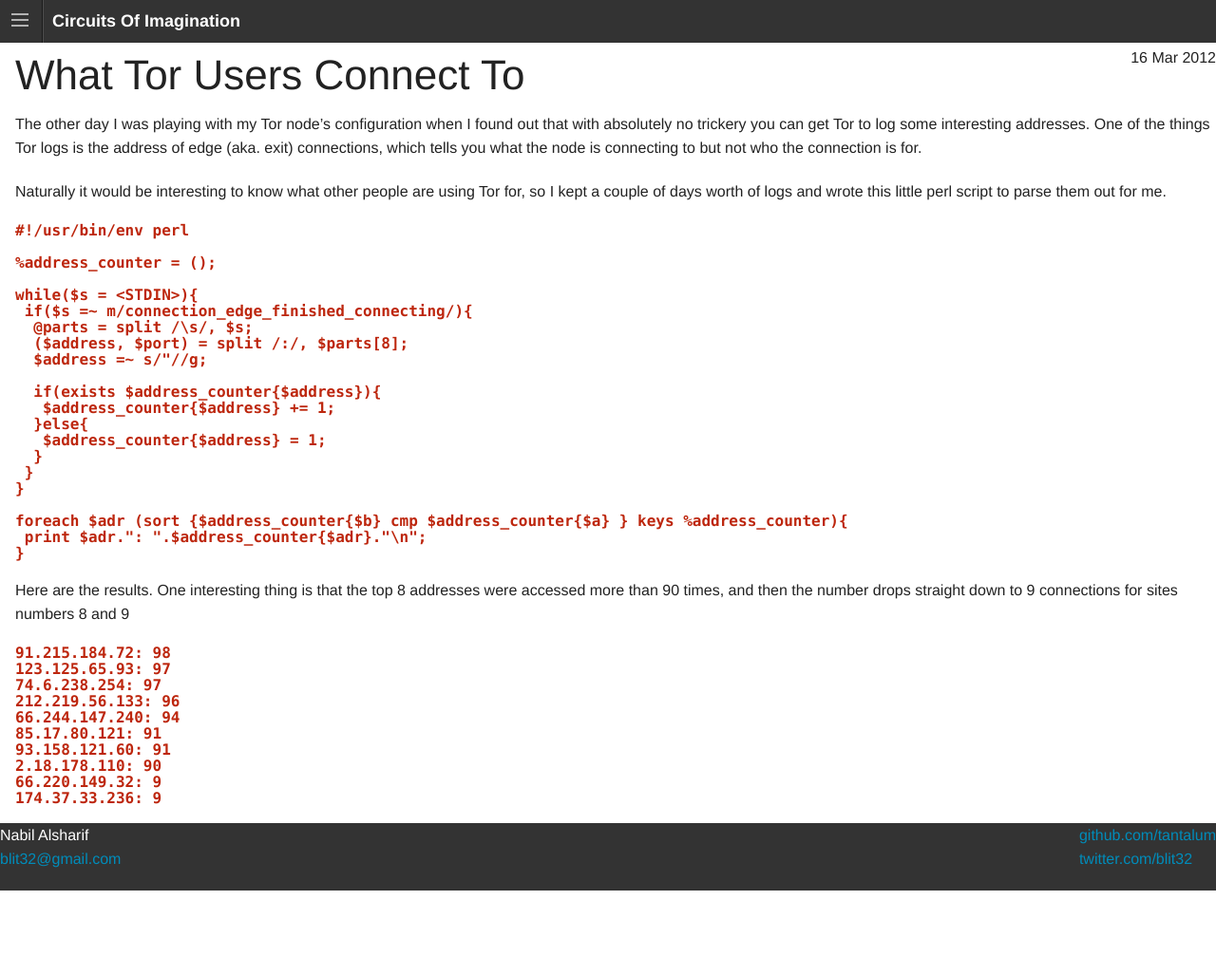
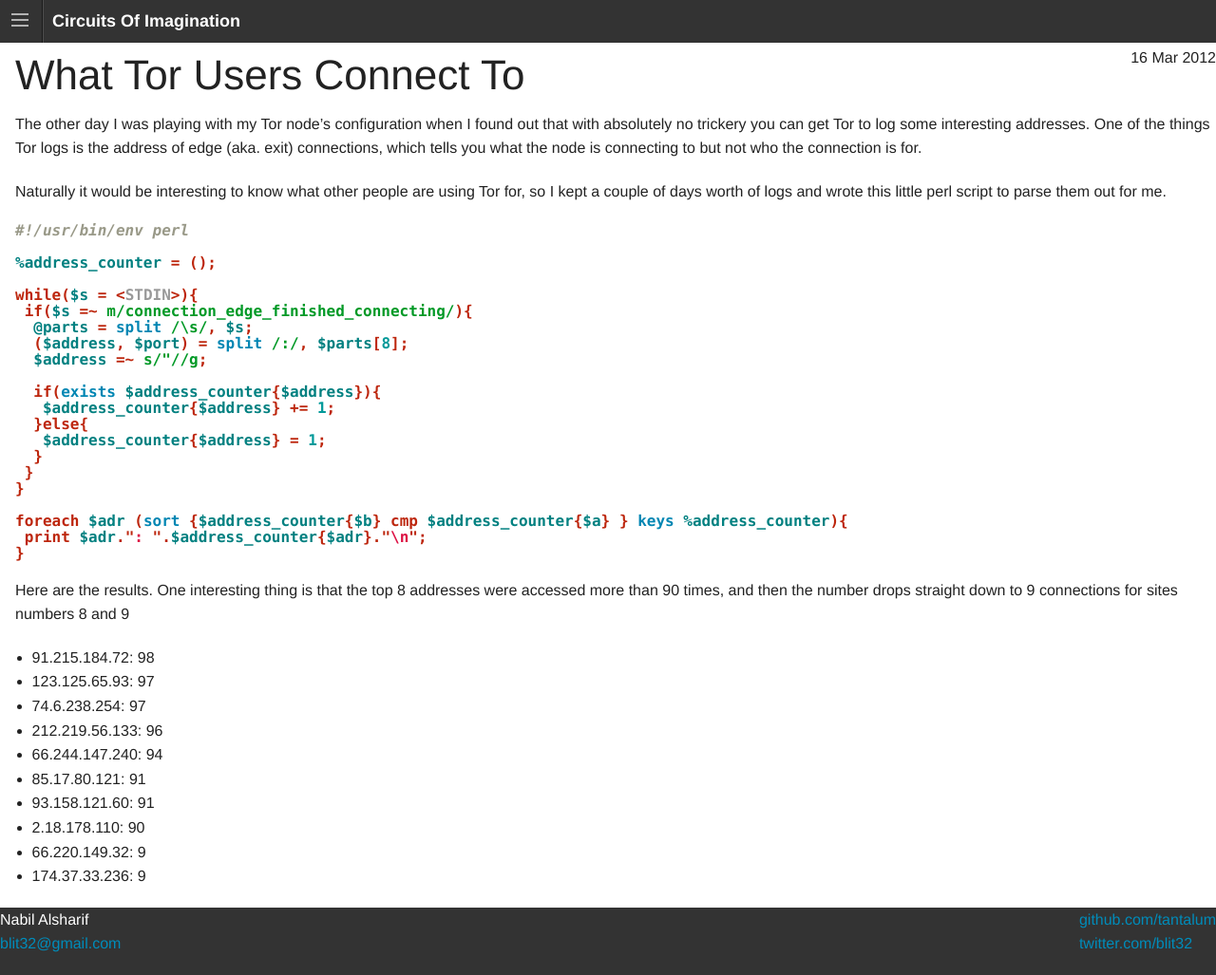
Before and after one commit to tantalum/tantalum.github.io, a Jekyll site: the page built from _posts/2012-03-16-What-Tor-Users-Connect-To.markdown, in a window 1280 px wide. Shown: the whole page at 95% size. Built offline with Jekyll 4.4.1, drawn with Linux system fonts in a browser that asks for light colours; Markdown is read by kramdown in place of the engine named in the settings; before the commit the page ends 938 px from its top, so only the background shows below that.

Commit message:
Fix formatting

````diff
--- a/_posts/2012-03-16-What-Tor-Users-Connect-To.markdown
+++ b/_posts/2012-03-16-What-Tor-Users-Connect-To.markdown
@@ -8,7 +8,7 @@
 
 Naturally it would be interesting to know what other people are using Tor for, so I kept a couple of days worth of logs and wrote this little perl script to parse them out for me.
 
-```
+```perl
 #!/usr/bin/env perl
 
 %address_counter = ();
@@ -35,16 +35,14 @@
 
 Here are the results. One interesting thing is that the top 8 addresses were accessed more than 90 times, and then the number drops straight down to 9 connections for sites numbers 8 and 9
 
-```
-91.215.184.72: 98
-123.125.65.93: 97
-74.6.238.254: 97
-212.219.56.133: 96
-66.244.147.240: 94
-85.17.80.121: 91
-93.158.121.60: 91
-2.18.178.110: 90
-66.220.149.32: 9
-174.37.33.236: 9
 
-```
+- 91.215.184.72: 98
+- 123.125.65.93: 97
+- 74.6.238.254: 97
+- 212.219.56.133: 96
+- 66.244.147.240: 94
+- 85.17.80.121: 91
+- 93.158.121.60: 91
+- 2.18.178.110: 90
+- 66.220.149.32: 9
+- 174.37.33.236: 9
````
